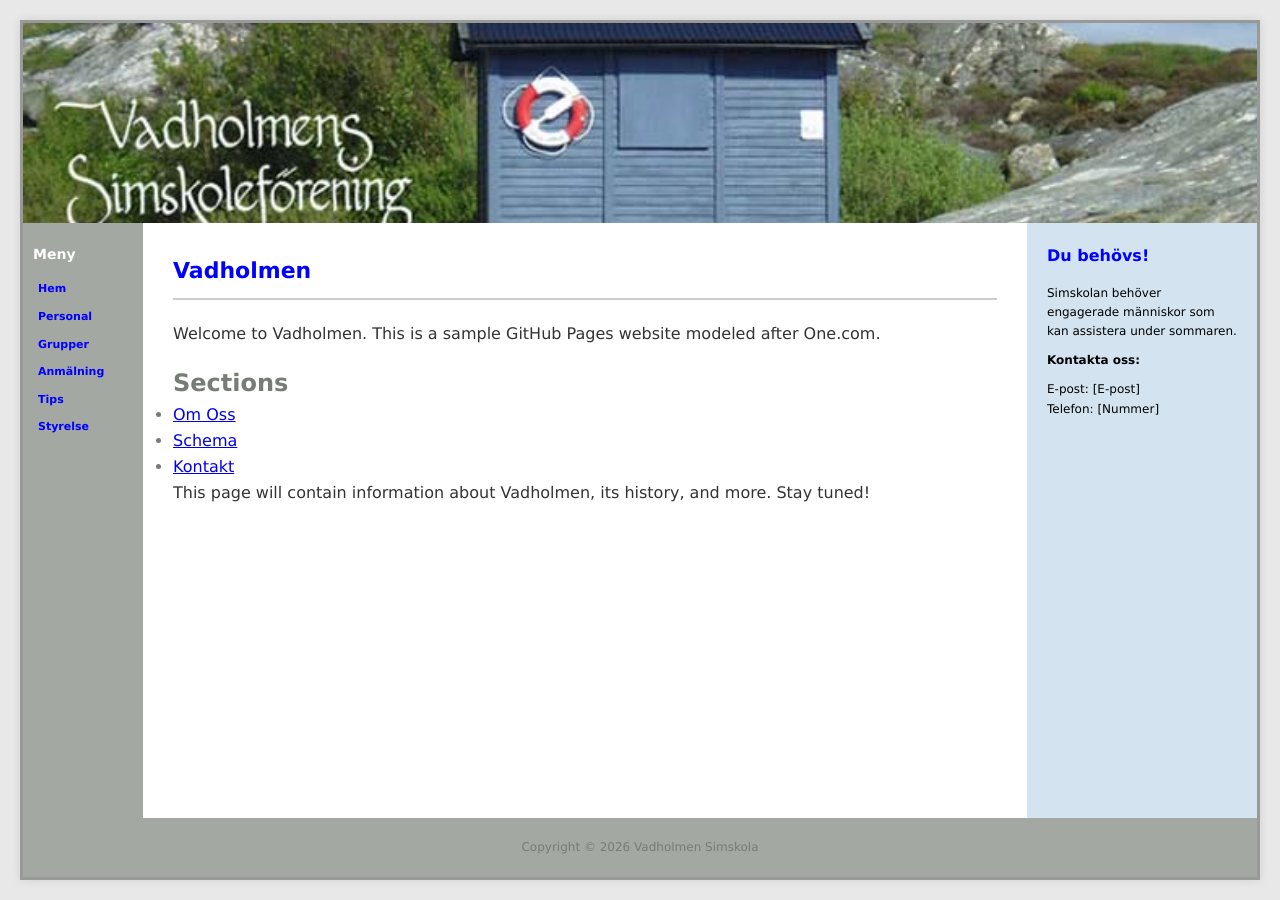
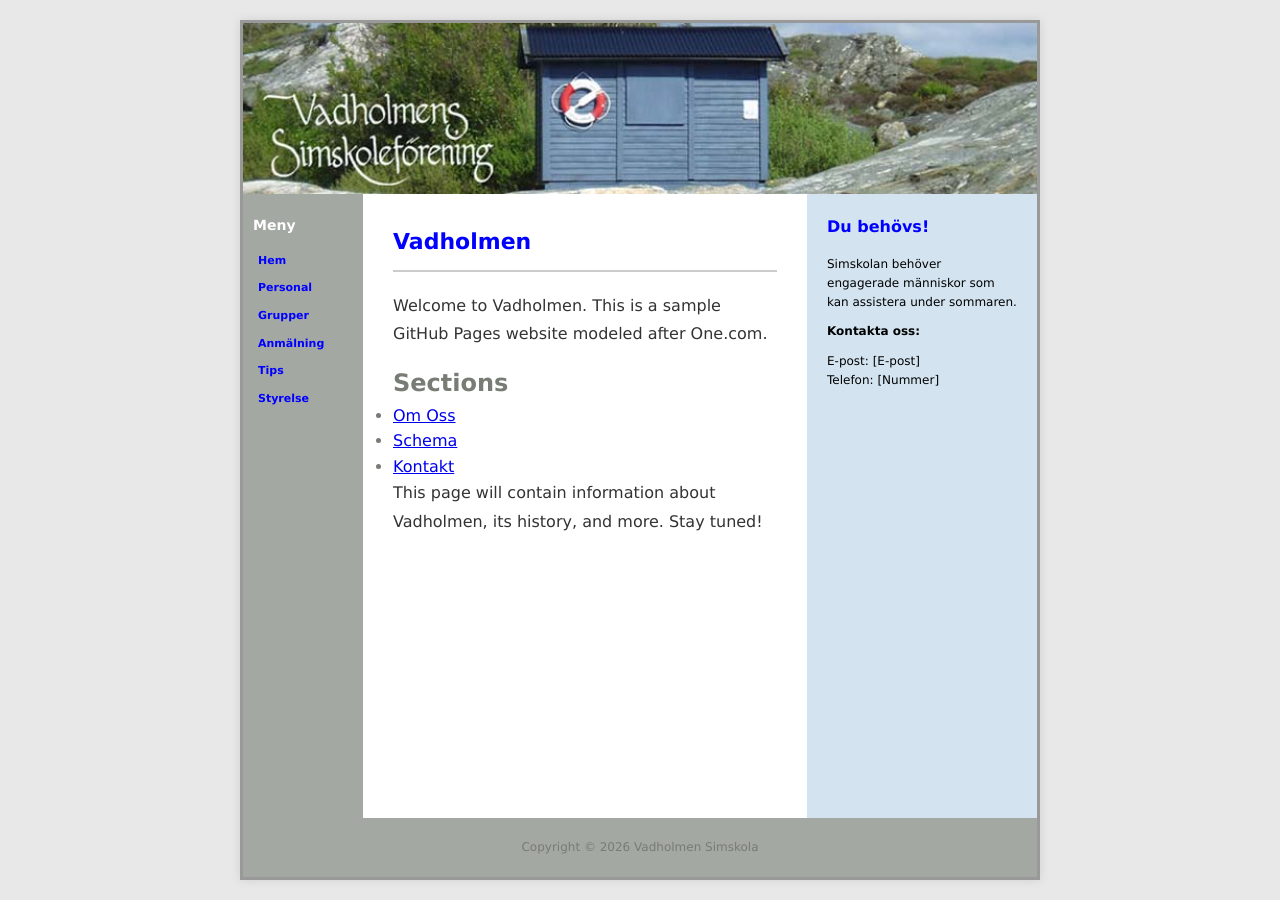
Before and after one commit to vadholmen/vadholmen, a Jekyll site: the page built from index.md, in a window 1280 px wide. Built offline with Jekyll 4.4.1, drawn with Linux system fonts in a browser that asks for light colours; our own code applies the rules of GitHub Pages for plain Markdown files.

Commit message:
fix width

```diff
--- a/assets/css/style.css
+++ b/assets/css/style.css
@@ -19,8 +19,9 @@
     display: flex;
     flex-direction: column;
     flex: 1;
+    width: 800px;
+    margin: 0 auto;
 }
-
 header {
     background-color: #A4A8A2;
     padding: 0;
```
